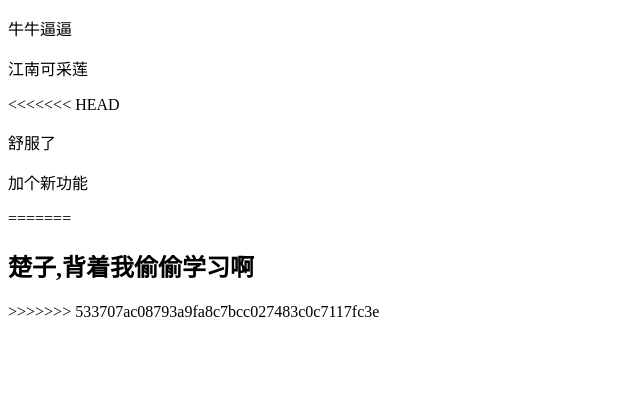
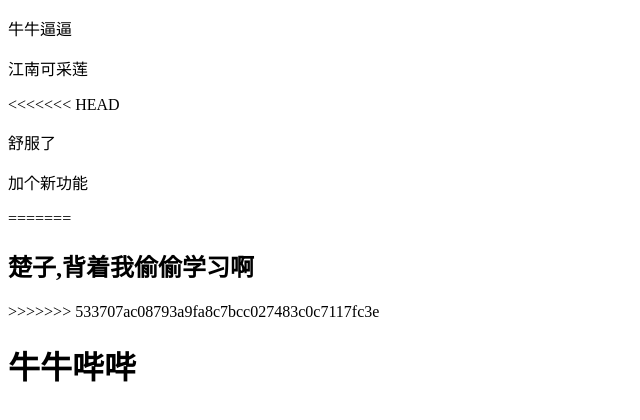
Before and after one commit to tangchu123/59qi, a plain HTML site: page index.html in a window 1280 px wide. Shown: the whole page, without its empty margins (0-640 px from the left). Drawn offline with Linux system fonts and the light colour scheme.

Commit message:
舒服了

```diff
--- a/index.html
+++ b/index.html
@@ -15,5 +15,7 @@
 
     <h2>楚子,背着我偷偷学习啊</h2>
 >>>>>>> 533707ac08793a9fa8c7bcc027483c0c7117fc3e
+
+    <h1>牛牛哔哔</h1>
 </body>
 </html>
```
